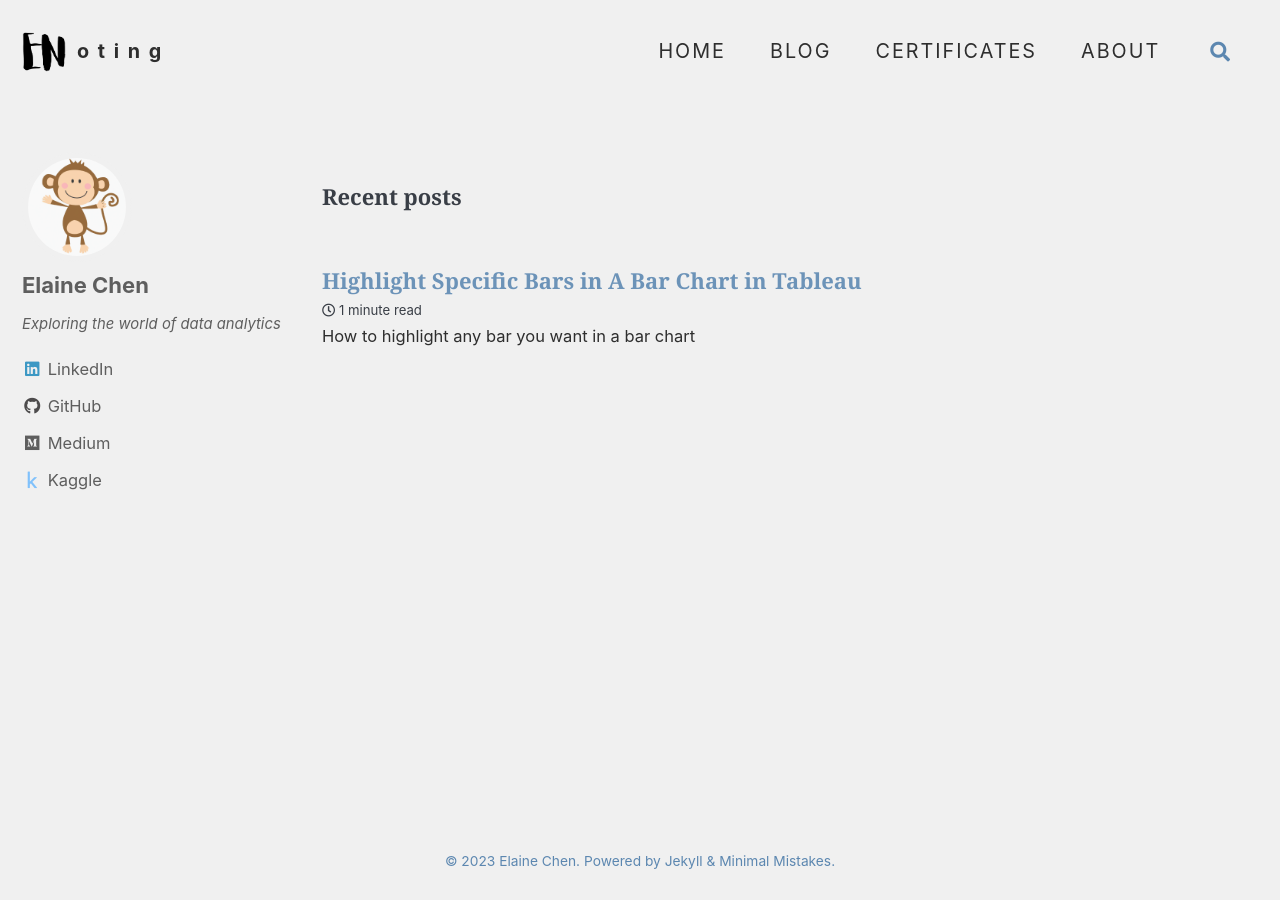
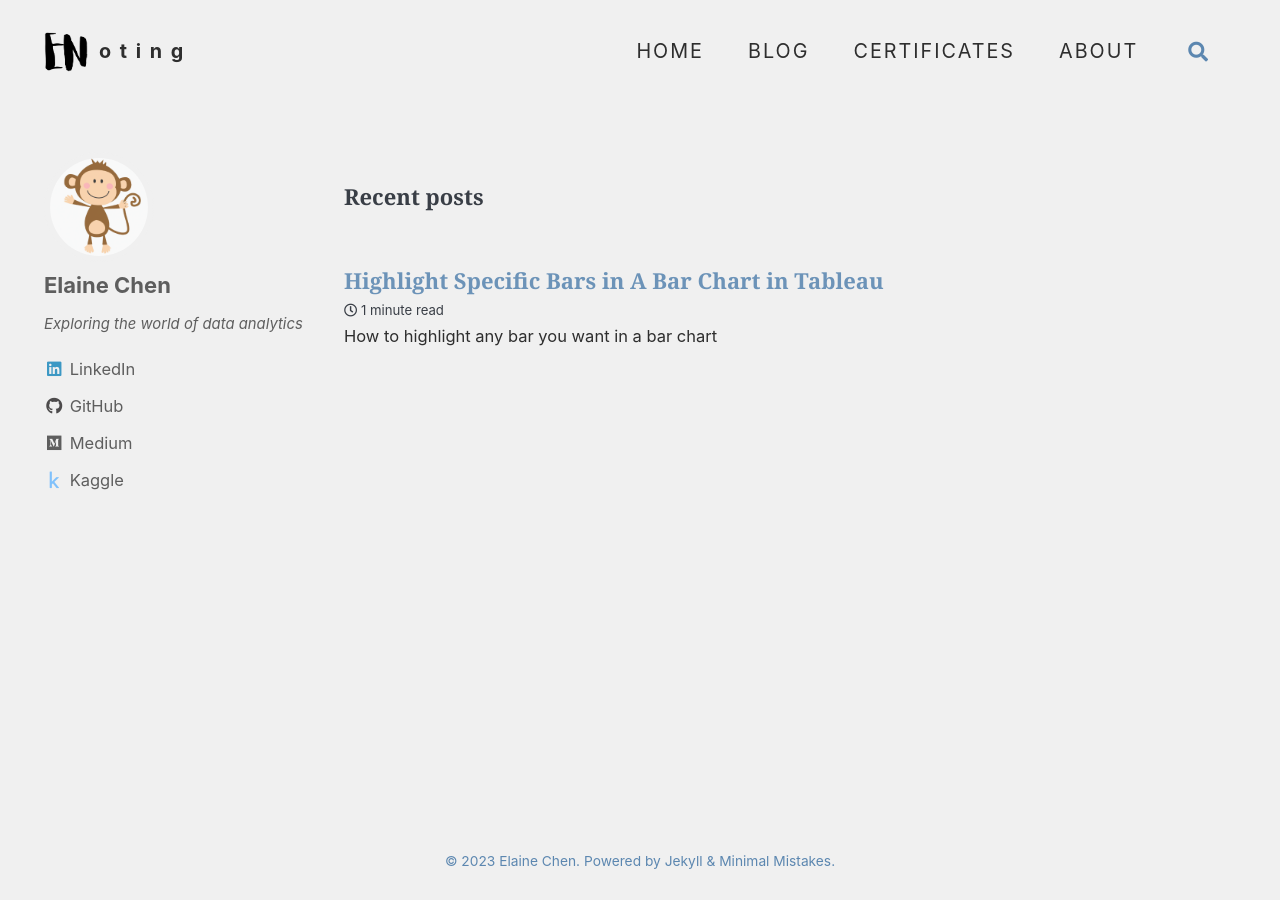
Before and after one commit to elainechen7366/elainechen7366.github.io, a Jekyll site: the page built from index.html, in a window 1280 px wide. Built offline with Jekyll 4.4.1, drawn with Linux system fonts in a browser that asks for light colours; cached includes are drawn as plain includes; some web fonts are replaced; the list of posts is cut into pages by our own code.

Commit message:
add page and masthead padding to 2em

```diff
--- a/_sass/minimal-mistakes/_masthead.scss
+++ b/_sass/minimal-mistakes/_masthead.scss
@@ -16,8 +16,8 @@
     @include clearfix;
     padding-top: 1.5em;
     padding-bottom: 2.5rem;
-    padding-right: 1rem;
-    padding-left: 1rem;
+    padding-right: 2rem;
+    padding-left: 2rem;
     margin-left: auto;
     margin-right: auto;
     max-width: 100%;
--- a/_sass/minimal-mistakes/_page.scss
+++ b/_sass/minimal-mistakes/_page.scss
@@ -6,8 +6,8 @@
   @include clearfix;
   margin-left: auto;
   margin-right: auto;
-  padding-left: 1em;
-  padding-right: 1em;
+  padding-left: 2em;
+  padding-right: 2em;
   -webkit-animation: $intro-transition;
   animation: $intro-transition;
   max-width: 100%;
```
